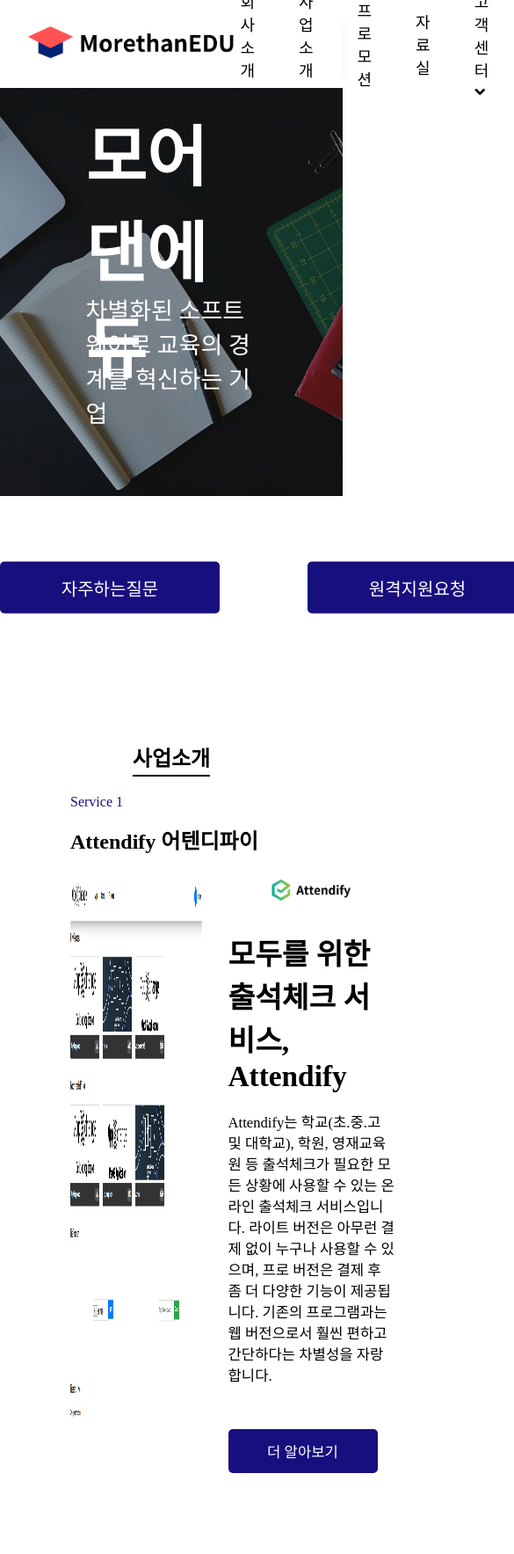
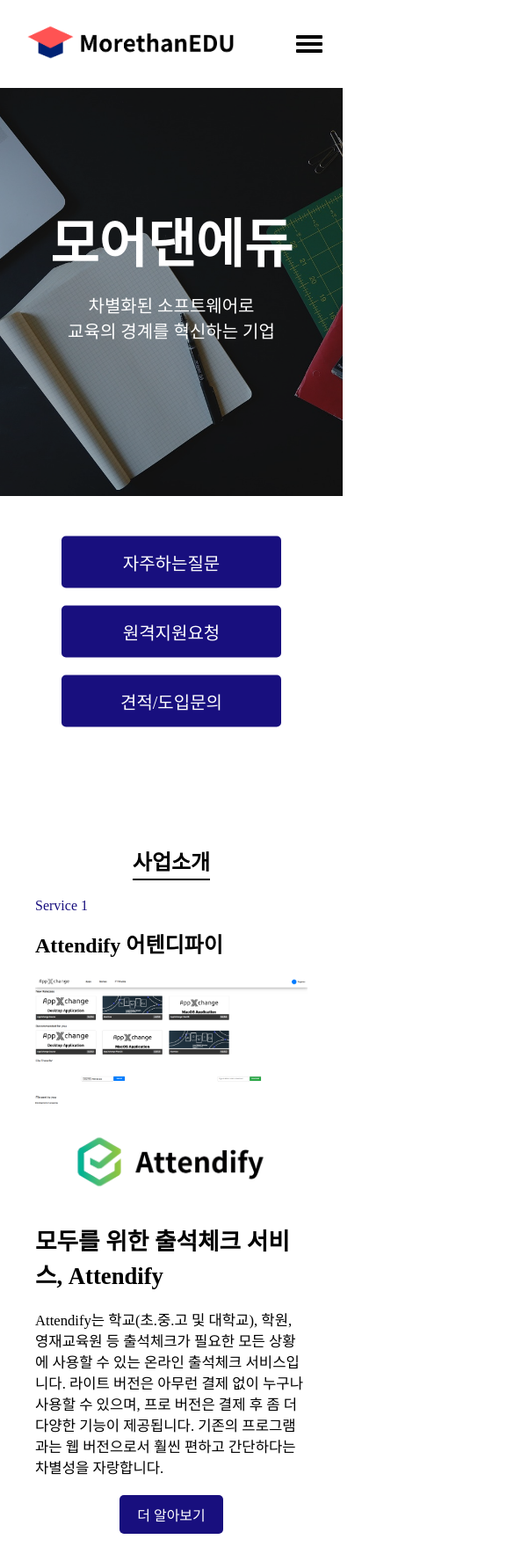
Before and after one commit to MoreThanEDU/MainSite, a plain HTML site: page templates/index.html in a window 390 px wide. Shown: the top 1767 px of the page at 88% size, 585 px wide, since content can reach past the window. Drawn offline with Linux system fonts and the light colour scheme; files whose address does not match are found by name; a web font is replaced by a local one.

Commit message:
모바일 삼선메뉴 제외 완성

```diff
--- a/static/css/index.css
+++ b/static/css/index.css
@@ -34,10 +34,15 @@ body {
     width: 250px; /* 너비를 뷰포트 너비의 15%로 설정 */
 }
 
+
 .navright {
     display: flex; /* Flexbox로 설정 */
     gap: 50px; /* a 태그들 사이의 간격 조정 */
     align-items: center; /* a 태그들 세로 중앙 정렬 */
+}
+
+.hamburger {
+    display: none;
 }
 
 .navright a {
@@ -108,6 +113,7 @@ body {
     color: white;
     transform: translate( -50%, -50% );
     font-size: 75px;
+    white-space: nowrap;
 }
 
 .des_image_text {
@@ -117,6 +123,10 @@ body {
     color: white;
     transform: translate( -50%, 0% );
     font-size: 27px;
+}
+
+.des_image_text_m {
+    display: none;
 }
 
 .button-container {
@@ -220,8 +230,8 @@ footer {
 }
 
 .contact {
-    padding-left: 80px;
-    padding-right: 80px;
+    padding-left: 40px;
+    padding-right: 40px;
     display: flex;
 }
 
@@ -320,3 +330,121 @@ p {
 .container h1 {
     font-size: xx-large;
 }
+
+
+@media all and (max-width:479px) {
+    .navright {
+        display: none;
+    }
+    .hamburger {
+        cursor: pointer;
+        display: flex;
+        flex-direction: column;
+        justify-content: space-between;
+        width: 30px;
+        height: 20px;
+    }
+
+    .line {
+        height: 4px;
+        background-color: #000000;
+        border-radius: 1px;
+    }
+    .main_image_text {
+        position: absolute;
+        top: 27.5vh;
+        left: 50%;
+        color: white;
+        transform: translate( -50%, -50% );
+        font-size: 60px;
+    }
+    .des_image_text_m {
+        display: block;
+        position: absolute;
+        top: calc(100px + 27.5vh);
+        left: 50%;
+        width: 70%;
+        color: white;
+        transform: translate( -50%, 0% );
+        font-size: 20px;
+    }
+    .des_image_text {
+        display: none;
+    }
+
+    .button-container {
+        display: flex; /* 버튼을 가로로 배치 */
+        flex-direction: column; /* 세로 방향으로 배치 */
+        gap: 20px; /* 버튼 간 간격 */
+        position: relative; /* 상대 위치 지정 */
+        transform: translateY(-50%); /* 세로 중앙 정렬을 위한 변환 */
+        margin: 0 auto; /* 가로 중앙 정렬 */
+        margin-top: 150px;
+        width: fit-content; /* 내용에 맞춰 너비 조정 */
+        margin-bottom: -90px;
+    }
+
+
+
+    .midtitle {
+        margin-top: 100px;
+        width: 100%; /* 가로 너비를 100%로 설정 */
+        box-sizing: border-box; /* 패딩과 테두리를 포함한 너비 계산 */
+    }
+
+    .title {
+        display: inline-block; /* 제목을 인라인 블록으로 설정 */
+        border-bottom: 2px solid #000; /* 밑줄 설정 (두께: 2px, 색상: 검정) */
+        padding-bottom: 3px; /* 밑줄과 텍스트 간격 조정 */
+    }
+
+    .project {
+        padding-left: 40px;
+        padding-right: 40px;
+    }
+    .project span{
+        color: #180F7E;
+    }
+    .description {
+        display: block;
+        margin-top: 5%;
+    }
+    .description img {
+        border-radius: 10px;
+        width: 100%;
+    }
+    .description span {
+        color: black;
+    }
+    .repim {
+        margin-left: 0px;
+        margin-right: 0px;
+    }
+    .repim img {
+        width: 80%;
+    }
+    .repim h1 {
+        font-size: 20pt;
+    }
+    .repim span {
+        font-size: 12.5pt;
+    }
+    .repim input {
+        background-color: rgb(24, 15, 126);
+        color: white;
+        border-radius: 5px;
+        width: 170px;
+        height: 50px;
+        font-size: 12.5pt;
+        margin-right: 20px;
+        cursor: pointer;
+        border: none;
+        margin-top: 50px;
+        transition: background-color 0.3s;
+    }
+
+    .repim input:hover {
+        background-color: rgb(15, 10, 84);
+        transition: background-color 0.3s;
+    }
+}
--- a/templates/index.html
+++ b/templates/index.html
@@ -10,6 +10,11 @@
 <body>
     <div class="topnav">
         <a href="/"><img src="/static/img/logo.png" alt="Logo" class="logo"></a>
+        <div class="hamburger">
+            <div class="line"></div>
+            <div class="line"></div>
+            <div class="line"></div>
+        </div>
         <div class="navright">
             <div class="dropdown">
                 <a href="#">회사소개<i class="fa fa-chevron-down" aria-hidden="true"></i></a>
@@ -43,6 +48,7 @@
         <img class="bannerimg" src="/static/img/banner.jpg">
         <h1 class="main_image_text">모어댄에듀</h1>
         <span class="des_image_text">차별화된 소프트웨어로 교육의 경계를 혁신하는 기업</span>
+        <span class="des_image_text_m"><center>차별화된 소프트웨어로<br>교육의 경계를 혁신하는 기업</center></span>
     </div>
 
     <div class="button-container">
@@ -65,7 +71,7 @@
                     <center><img src="static/img/attendify.png"></center>
                     <h1>모두를 위한 출석체크 서비스, Attendify</h1>
                     <span>Attendify는 학교(초.중.고 및 대학교), 학원, 영재교육원 등 출석체크가 필요한 모든 상황에 사용할 수 있는 온라인 출석체크 서비스입니다. 라이트 버전은 아무런 결제 없이 누구나 사용할 수 있으며, 프로 버전은 결제 후 좀 더 다양한 기능이 제공됩니다. 기존의 프로그램과는 웹 버전으로서 훨씬 편하고 간단하다는 차별성을 자랑합니다.</span>
-                    <center><input type="button" value="더 알아보기" onclick="location.href='/contact/1'"></center>
+                    <center><a href="/contact/1" class="chat-button">더 알아보기</a></center>
                 </div>
             </div>
         </div>
@@ -76,37 +82,8 @@
     </div>
 
     <div class="contact">
-        <!--
-        <div class="inquiry">
-            <h2>고객센터 이메일 문의</h2>
-            <form action="#" method="post">
-                <label for="name">이름</label>
-                <input type="text" id="name" name="name" required>
-
-                <label for="title">제목</label>
-                <input type="text" id="title" name="title" required>
-
-                <label for="email">이메일</label>
-                <input type="text" id="email" name="email" required>
-
-                <label for="content">내용</label>
-                <textarea id="content" name="content" rows="5" required></textarea>
-
-                <button class="submitbtn" type="submit">제출</button>
-            </form>
-        </div>
-        <div class="contactinfo">
-            <div class="box">
-                <span>언제나 고객 옆에서 고객과 함께하며 고객의 의견을 듣는 모어댄에듀 고객센터입니다.<br><br></span>
-                <span class="phone"><b>TEL. 010-8850-1571</b><br></span>
-                <span>평일: 16:00 ~ 18:00 <br></span>
-                <span>주말: 17:00 ~ 22:00 <br><br></span>
-                <span>※공휴일은 운영하지 않습니다※<br></span>
-                <span>※학생이 하는 2인기업임을 양해 부탁드립니다※</span>
-            </div>
-        </div>-->
         <div class="container">
-            <h1>고객센터 문의는 채팅을 통해 해주세요</h1>
+            <h1>고객센터 문의는 채팅을 통해 가능합니다</h1>
             <a href="https://o3j6z.channel.io/home" class="chat-button">채팅 상담하기</a>
             <p>채팅 상담 답변이 늦어질 수 있습니다. 학생 2인이 운영하는 기업임을 양해 부탁드립니다.</p>
         </div>
@@ -115,7 +92,7 @@
 </body>
 <footer>
     <div class="info">
-        <p>모어댄에듀 공동대표 김률, 한승우 / 전화 010-8850-1571 / 서울시 성동구 독서당로 343 금호삼성래미안아파트 101동 802호 / 사업자 등록번호 ???-??-????? / 통신판매신고번호 ??-????? / 이메일 hanwoo0104@naver.com</p>
+        <p>모어댄에듀 공동대표 김률, 한승우 / 전화 010-8850-1571 / 서울시 성동구 독서당로 343 금호삼성래미안아파트 101동 802호 / 이메일 hanwoo0104@naver.com</p>
         <p>Copyrights © 2024 MoreThanEDU All right reserved.</p>
     </div>
 </footer>
```
